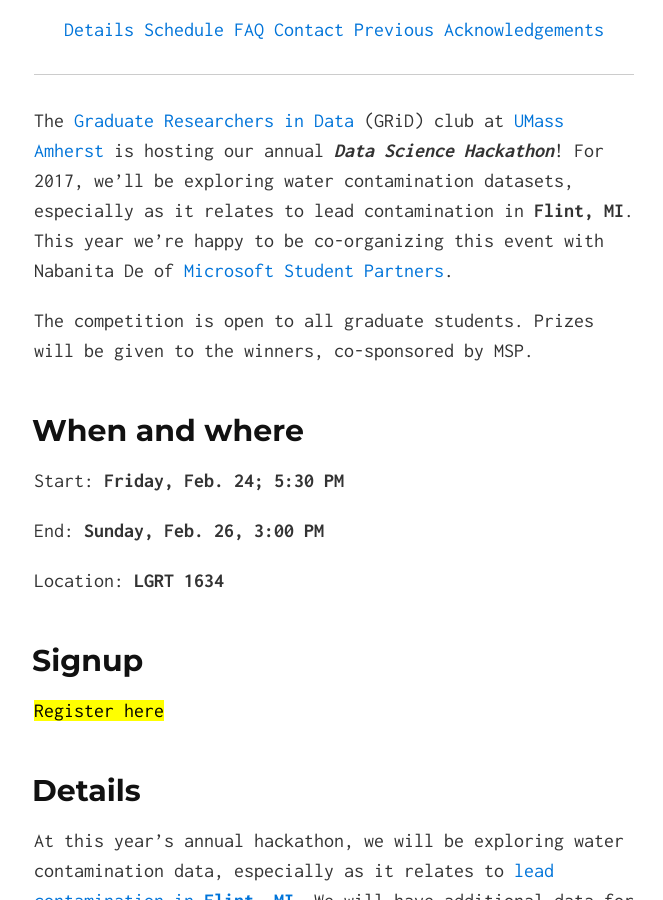
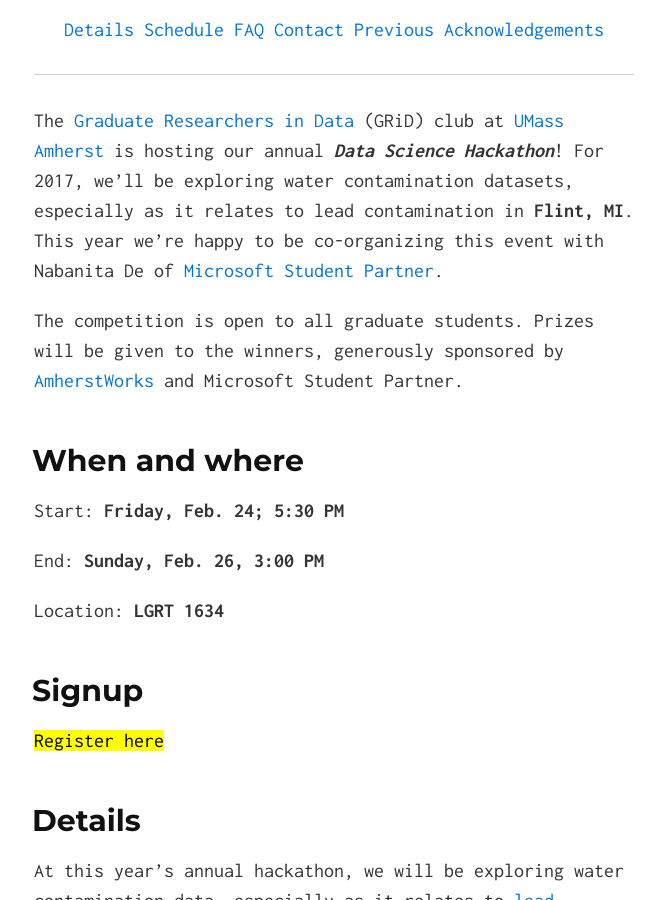
Before and after one commit to gridclub/Hack2O, a Jekyll site: the page built from index.md, in a window 1280 px wide and 900 px high, scrolled down 446 px. Shown: the whole window, without its empty margins (306-969 px from the left). Built offline with Jekyll 4.4.1, drawn with Linux system fonts in a browser that asks for light colours; nearby versions of some CDN libraries.

Commit message:
update AmherstWorks prize info

```diff
--- a/index.md
+++ b/index.md
@@ -22,9 +22,9 @@
 
 
 
-The [Graduate Researchers in Data](http://www.gridclub.io) (GRiD) club at [UMass Amherst](http://www.umass.edu) is hosting our annual ***Data Science Hackathon***! For 2017, we’ll be exploring water contamination datasets, especially as it relates to lead contamination in **Flint, MI**. This year we’re happy to be co-organizing this event with Nabanita De of [Microsoft Student Partners](https://www.facebook.com/groups/198842233863002/).
+The [Graduate Researchers in Data](http://www.gridclub.io) (GRiD) club at [UMass Amherst](http://www.umass.edu) is hosting our annual ***Data Science Hackathon***! For 2017, we’ll be exploring water contamination datasets, especially as it relates to lead contamination in **Flint, MI**. This year we’re happy to be co-organizing this event with Nabanita De of [Microsoft Student Partner](https://www.facebook.com/groups/198842233863002/).
 
-The competition is open to all graduate students. Prizes will be given to the winners, co-sponsored by MSP.
+The competition is open to all graduate students. Prizes will be given to the winners, generously sponsored by [AmherstWorks](https://amherstworks.io/) and Microsoft Student Partner.
 
 
 ## <a name="placetime"></a> When and where
```
